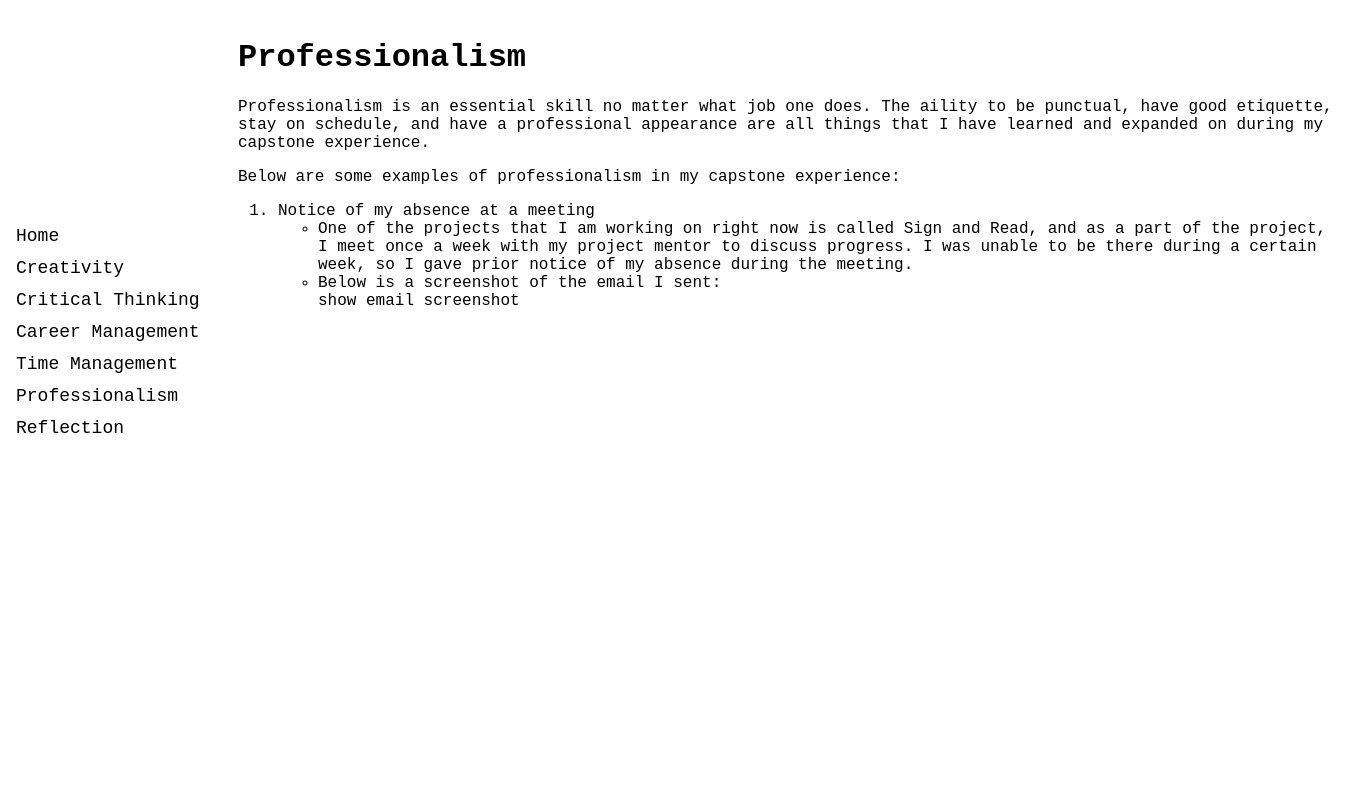
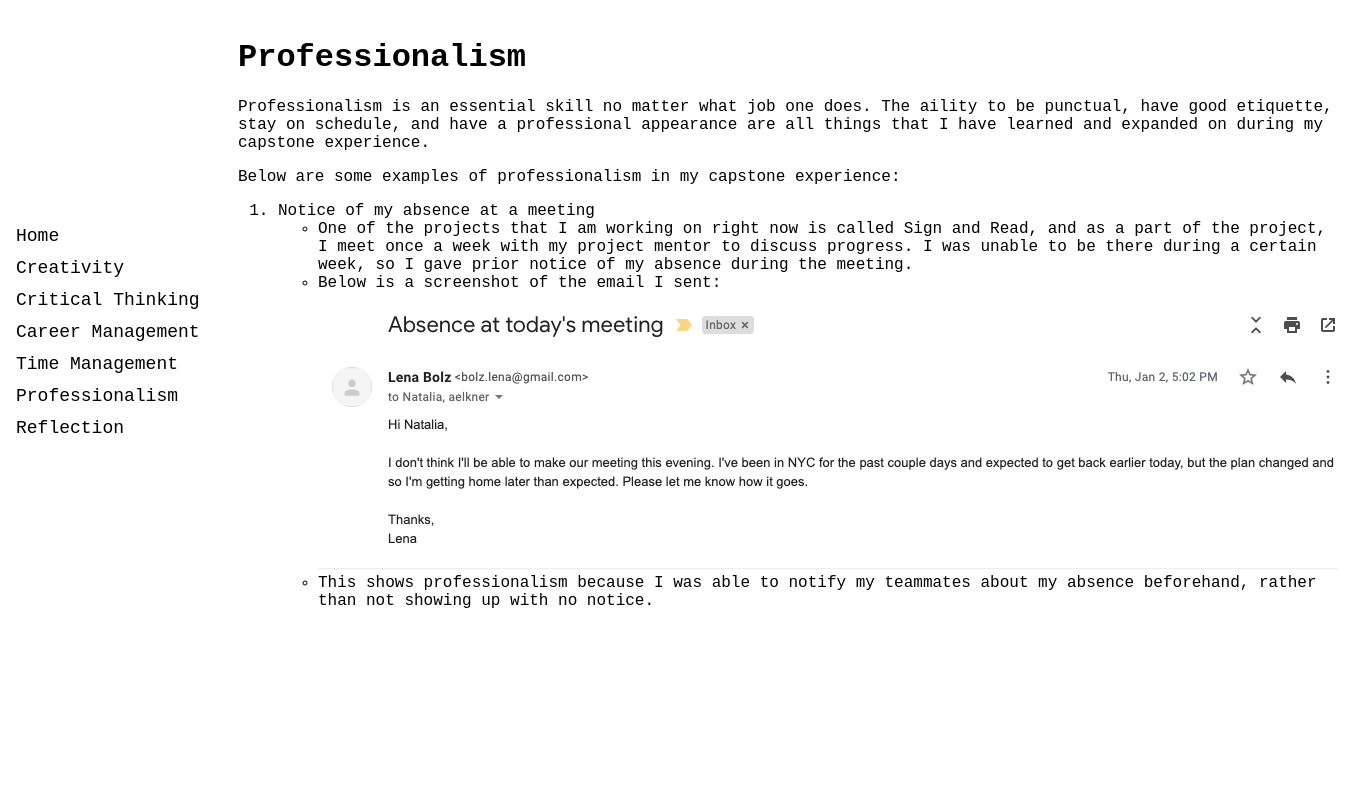
Before and after one commit to lbolz/capstone_portfolio, a Django app: page /professionalism in a window 1360 px wide. Run offline with Django 3.2, Linux system fonts and the light colour scheme.

Commit message:
finished professionalism

```diff
--- a/pages/templates/pages/professionalism.html
+++ b/pages/templates/pages/professionalism.html
@@ -1,6 +1,6 @@
 {% extends "base.html" %}
 {% block content %}
-
+{% load static %}
 <h1>Professionalism</h1>
 <p>
     Professionalism is an essential skill no matter what job one does. The
@@ -25,7 +25,12 @@
         </li>
         <li>
             Below is a screenshot of the email I sent:
-            <br>show email screenshot
+            <br><img src="{% static 'pages/email.png' %}" alt="gitdiff"/>
+        </li>
+        <li>
+            This shows professionalism because I was able to notify my
+            teammates about my absence beforehand, rather than not showing up
+            with no notice.
         </li>
     </ul>
 </ol>
```
Also changed, not shown: pages/static/pages/email.png (added).
